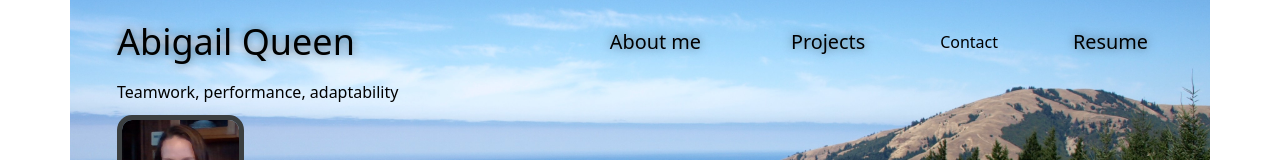
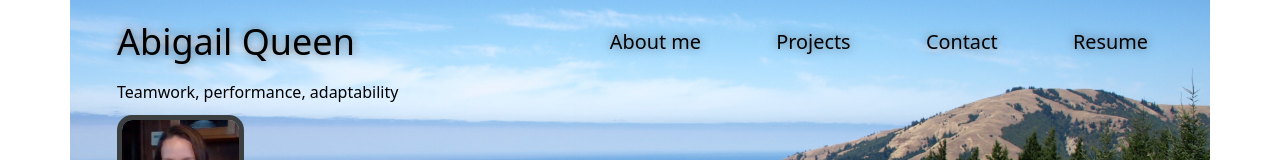
Before and after one commit to Abi-Queen/abi-queen-spa, a React (Create React App) app: page / in a window 1280 px wide. Shown: the top 160 px of the page. Built offline with nearby package versions, Linux system fonts and the light colour scheme.

Commit message:
updated readme

```diff
--- a/src/components/Nav/index.js
+++ b/src/components/Nav/index.js
@@ -29,7 +29,7 @@ function Nav (props) {
                             <Link to="portfolio" onClick={() => setContactSelected(false)}>Projects</Link>
                         </li>
                         <li className={`${contactSelected && 'navActive'}`}>
-                            <span onClick={() => setContactSelected(true)}>Contact</span>
+                            <Link to="contact" onClick={() => setContactSelected(true)}>Contact</Link>
                         </li>
                         <li
                         className={`${!contactSelected && 'navActive'}`}>
```
Also changed, not shown: 1 other file (tests, documents, lock files or other folders).
